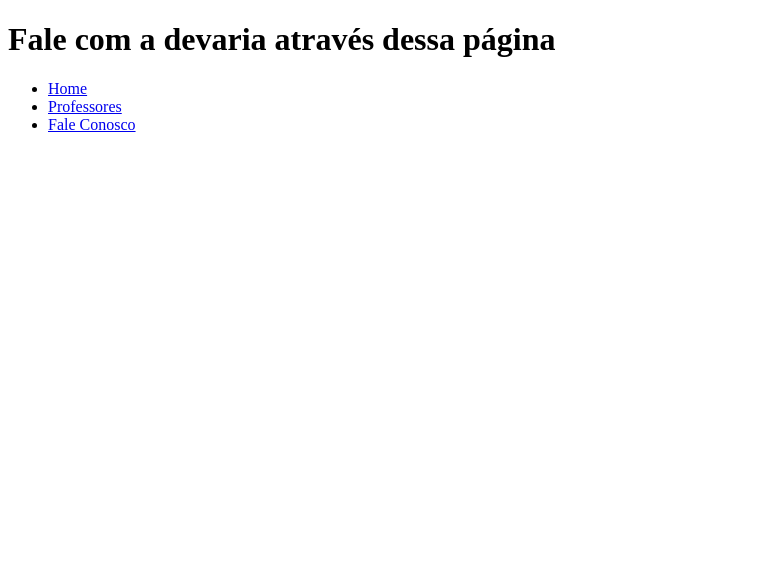
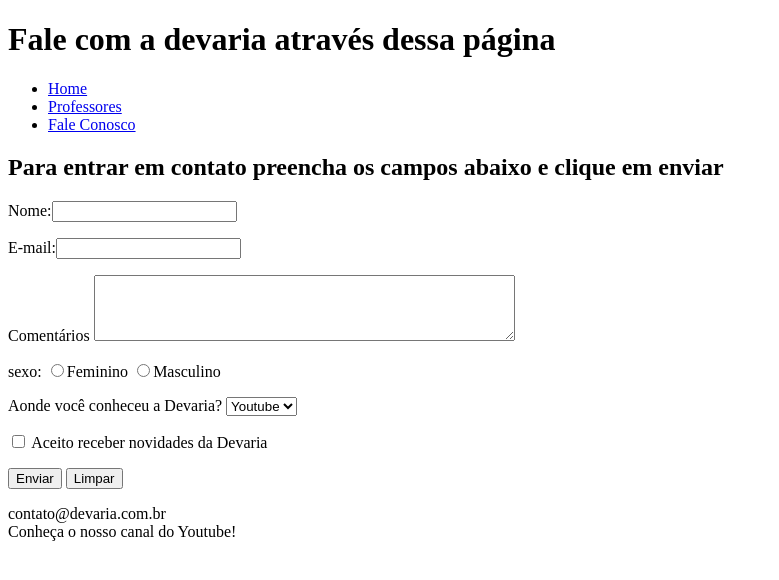
Before and after one commit to tiagobq/devaria-aula-html, a plain HTML site: page faleconosco.html in a window 1280 px wide. Shown: the whole page, without its empty margins (0-779 px from the left). Drawn offline with Linux system fonts and the light colour scheme.

Commit message:
fale conosco

```diff
--- a/faleconosco.html
+++ b/faleconosco.html
@@ -2,7 +2,7 @@
 <html lang="pt-BR">
     <head>
         <meta charset="utf-8" />
-        <title>Fale Conosco</title>
+        <title>Fale Conosco!</title>
     </head>
     <body>
         <header>
@@ -15,3 +15,49 @@
                 </ul>
             </nav>
         </header>
+        <main>
+            <h2> Para entrar em contato preencha os campos abaixo e clique em enviar</h2>
+            <form action="index.html">
+                <p>
+                    <label>Nome:</label><input type="text" name="Nome" maxlength="70" />
+                </p>
+                <p>
+                    <label>E-mail:</label><input type="text" name="Email" maxlength="150" />
+                </p>
+                <p>
+                    <label>Comentários</label>
+                <textarea name="comentario" cols="50" rows="4"></textarea>
+                </p>
+                <p>
+                    <label>sexo:</label>
+                    <input type="radio" name="sexo" /><label>Feminino</label>
+                    <input type="radio" name="sexo" /><label>Masculino</label>
+                </p>
+                <p>
+                    <label> Aonde você conheceu a Devaria?</label>
+                    <select name="Conheceu">
+                        <option selected>Youtube</option>
+                        <option>Amigos</option>
+                        <option>Google</option>
+                        <option>Outros</option>
+                    </select>
+                </p>
+                <p>
+                    <input type="checkbox" name="aceite" value="aceite" />
+                    <label>Aceito receber novidades da Devaria</label>
+                </p>
+                <p>
+                    <input type="submit" name="Enviar" value="Enviar" />
+                    <input type="reset" name="Limpar" value="Limpar" />
+                </p>
+
+                </form>
+        </main>
+        <footer>
+            <section>
+                <span>contato@devaria.com.br</span> <br />
+                <span>Conheça o nosso canal do Youtube!</span>
+            </section>
+        </footer>
+    </body>
+</html>
```
